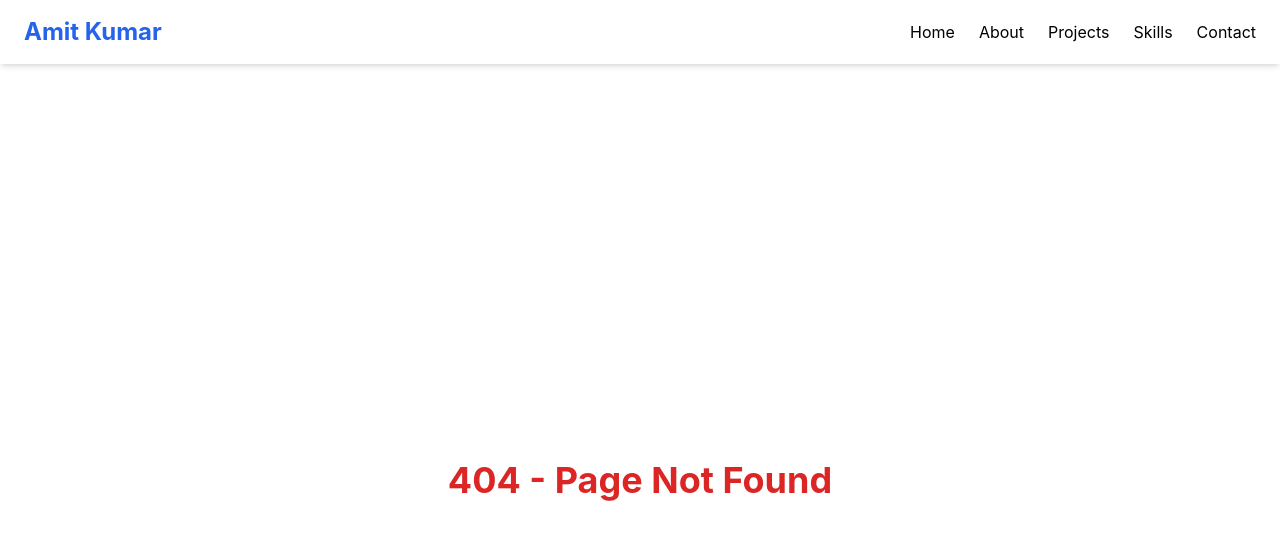
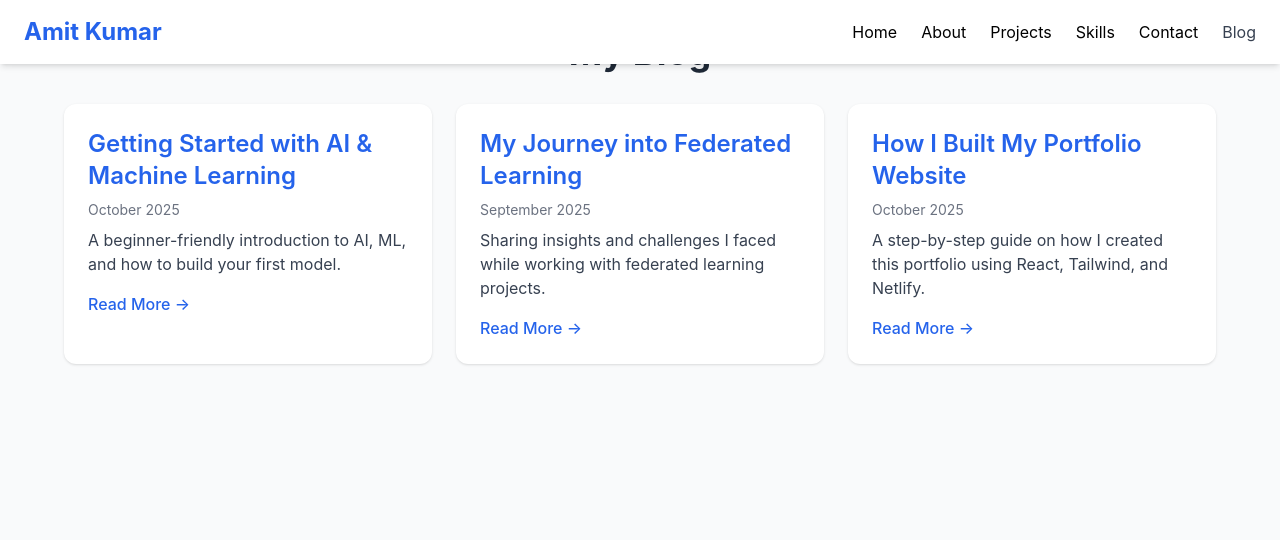
Before and after one commit to AMITROCKSTAR/Portfolio_Website, a React (Create React App) app in the folder my-portfolio/: page /blog in a window 1280 px wide. Before the commit this address had no page. Shown: the top 540 px of the page. Built offline with nearby package versions, Linux system fonts and the light colour scheme.

Commit message:
Added new component in navbar

```diff
--- a/my-portfolio/src/App.js
+++ b/my-portfolio/src/App.js
@@ -7,6 +7,7 @@ import Projects from './components/Projects';
 import Skills from './components/Skills';
 import Contact from './components/Contact';
 import NotFound from './components/Not_found_page';
+import Blog from "./components/Blog";
 import AOS from 'aos';
 import 'aos/dist/aos.css';
 import { useEffect } from 'react';
@@ -28,6 +29,7 @@ function App() {
         <Route path="/skills" element={<Skills />} />
         <Route path="/contact" element={<Contact />} />
         <Route path="*" element={<NotFound/>}/>
+        <Route path="/blog" element={<Blog />} />
       </Routes>
     </Router>
   );
--- /dev/null
+++ b/my-portfolio/src/components/Blog.jsx
@@ -0,0 +1,60 @@
+import React from "react";
+
+const Blog = () => {
+  // Dummy blog posts
+  const posts = [
+    {
+      title: "Getting Started with AI & Machine Learning",
+      date: "October 2025",
+      description:
+        "A beginner-friendly introduction to AI, ML, and how to build your first model.",
+      link: "#",
+    },
+    {
+      title: "My Journey into Federated Learning",
+      date: "September 2025",
+      description:
+        "Sharing insights and challenges I faced while working with federated learning projects.",
+      link: "#",
+    },
+    {
+      title: "How I Built My Portfolio Website",
+      date: "October 2025",
+      description:
+        "A step-by-step guide on how I created this portfolio using React, Tailwind, and Netlify.",
+      link: "#",
+    },
+  ];
+
+  return (
+    <section
+      id="blog"
+      className="min-h-screen bg-gray-50 p-8 flex flex-col items-center"
+    >
+      <h2 className="text-4xl font-bold text-gray-800 mb-8">My Blog</h2>
+
+      <div className="grid md:grid-cols-2 lg:grid-cols-3 gap-6 max-w-6xl">
+        {posts.map((post, index) => (
+          <div
+            key={index}
+            className="bg-white p-6 rounded-xl shadow hover:shadow-lg transition transform hover:scale-105"
+          >
+            <h3 className="text-2xl font-semibold text-blue-600 mb-2">
+              {post.title}
+            </h3>
+            <p className="text-sm text-gray-500 mb-2">{post.date}</p>
+            <p className="text-gray-700 mb-4">{post.description}</p>
+            <a
+              href={post.link}
+              className="text-blue-600 hover:underline font-medium"
+            >
+              Read More →
+            </a>
+          </div>
+        ))}
+      </div>
+    </section>
+  );
+};
+
+export default Blog;
--- a/my-portfolio/src/components/Navbar.jsx
+++ b/my-portfolio/src/components/Navbar.jsx
@@ -11,6 +11,7 @@ const Navbar = () => (
         <Link to="/projects" className="hover:text-blue-600 transition">Projects</Link>
         <Link to="/skills" className="hover:text-blue-600 transition">Skills</Link>
         <Link to="/contact" className="hover:text-blue-600 transition">Contact</Link>
+        <Link to="/blog" className="text-gray-700 hover:text-blue-600 transition">Blog</Link>
       </div>
     </div>
   </nav>
```
